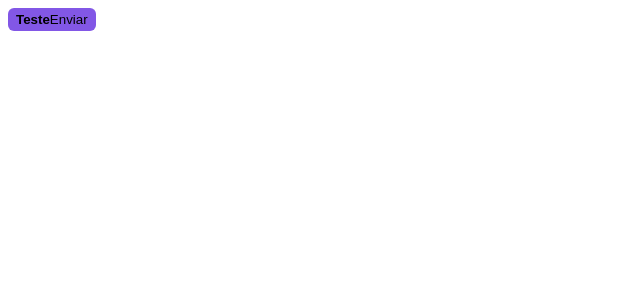
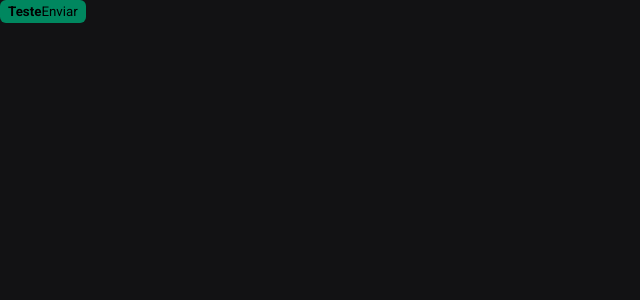
Before and after one commit to LuanVendt/04-ignite-shop, a Next.js app: page / in a window 1280 px wide. Shown: the top 300 px of the page, without its empty margins (0-640 px from the left). Built offline with nearby package versions, Linux system fonts and the light colour scheme.

Commit message:
Estilos globais

```diff
--- /dev/null
+++ b/src/pages/_app.tsx
@@ -0,0 +1,9 @@
+
+import { globalStyles } from "@/styles/global"
+import { AppProps } from "next/app"
+
+
+globalStyles()
+export default function App({ Component, pageProps }: AppProps) {
+    return <Component {...pageProps }/>
+}
--- a/src/pages/app.tsx
+++ /dev/null
@@ -1,5 +0,0 @@
-function MyApp({ Component, pagesProps }) {
-    return <Component {...pagesProps }/>
-}
-
-export default MyApp
--- a/src/pages/index.tsx
+++ b/src/pages/index.tsx
@@ -1,7 +1,7 @@
 import { styled } from "@/styles"
 
 const Button = styled('button', {
-    backgroundColor: '$rocketseat',
+    backgroundColor: '$green500',
     borderRadius: 6,
     border: 0,
     padding: '4px 8px',
--- /dev/null
+++ b/src/styles/global.ts
@@ -0,0 +1,20 @@
+import { globalCss } from "@stitches/react";
+
+export const globalStyles = globalCss({
+    '*': {
+        margin: 0,
+        padding: 0,
+    },
+
+    body: {
+        backgroundColor: '$gray900',
+        color: '$gray100',
+        '-webkit-font-smoothing': 'antialiased',
+
+    },
+
+    'body, input, textarea, button': {
+        fontFamily: 'Roboto',
+        fontWeight: 400,
+    }
+})
--- a/src/styles/index.ts
+++ b/src/styles/index.ts
@@ -12,7 +12,15 @@
 } = createStitches({
     theme: {
         colors: {
-            rocketseat: '#8257e6',
+            white: '#FFF',
+
+            gray900: '#121214',
+            gray800: '#202024',
+            gray300: '#C4C4CC',
+            gray100: '#e1e1e6',
+
+            green500: '#00875f',
+            green300: '#00b37e',
         }
     }
 })
```
